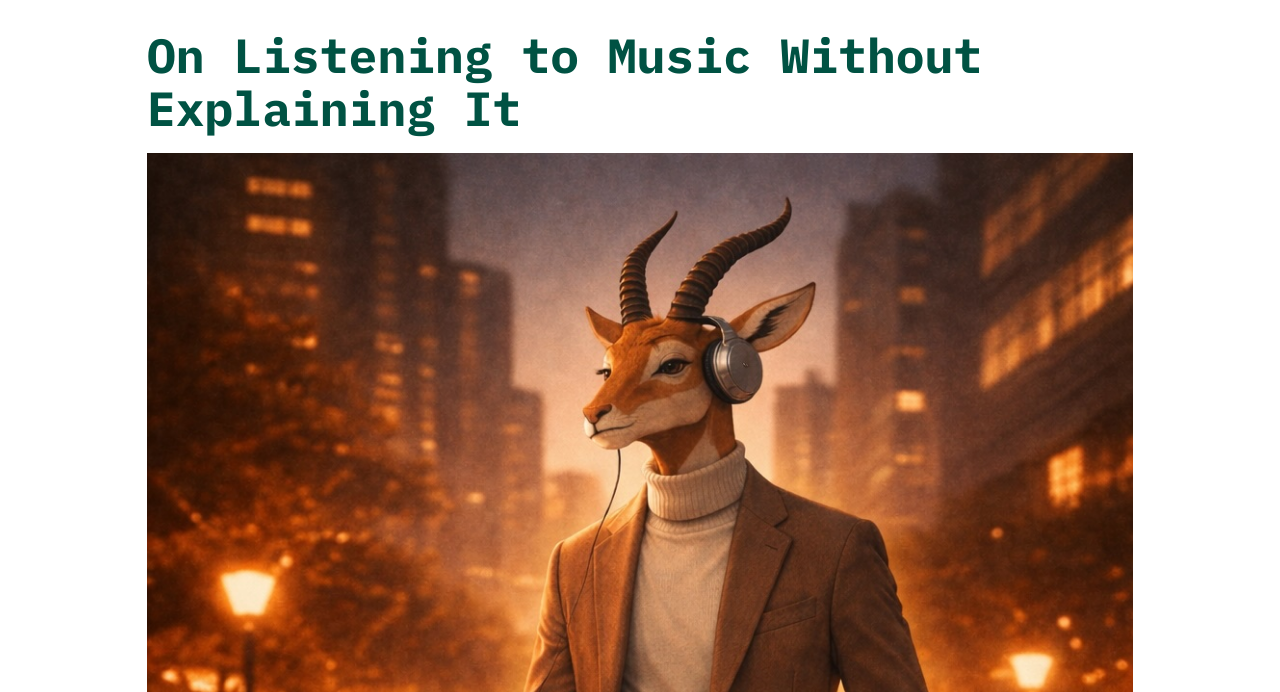
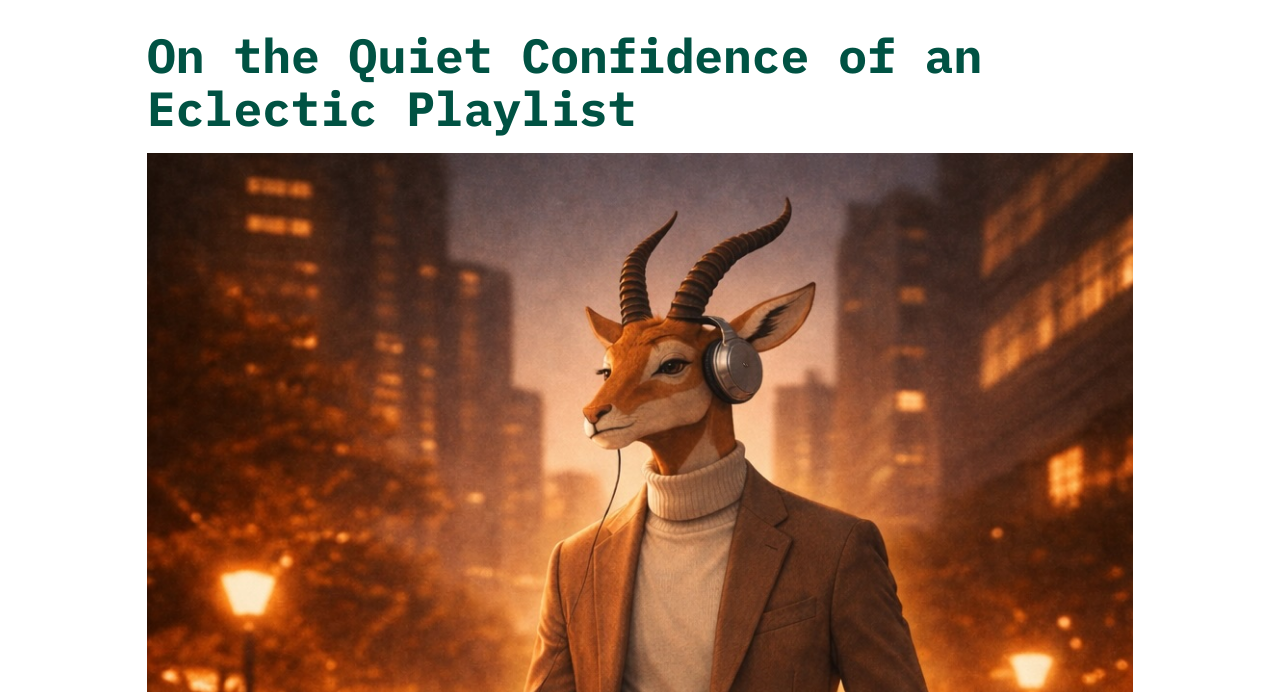
Before and after one commit to rafa1771/EleventyJAMStackCMSProject, an Eleventy site: page src/blog/2026-02-27-on-listening-to-music-without-explaining-it.md in a window 1280 px wide. Shown: the part 108-800 px from the top of the page. Built offline with nearby package versions, Linux system fonts and the light colour scheme; Eleventy itself is replaced by a stand-in of ours; files that its build step writes are made by us from their sources; a web font is replaced by a local one.

Commit message:
Update Blog “2026-02-27-on-listening-to-music-without-explaining-it”

```diff
--- a/src/blog/2026-02-27-on-listening-to-music-without-explaining-it.md
+++ b/src/blog/2026-02-27-on-listening-to-music-without-explaining-it.md
@@ -1,5 +1,5 @@
 ---
-title: On Listening to Music Without Explaining It
+title: On the Quiet Confidence of an Eclectic Playlist
 description: Vizt Nivlir reflects on his eclectic playlist—jazz, library
   soundtracks, Brazilian warmth, Japanese soul—and what it means to move through
   the world accompanied by sound that does not require justification.
```
